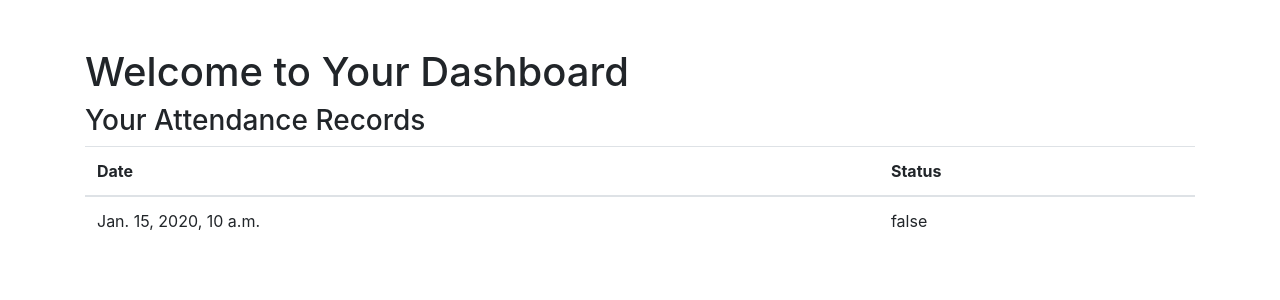
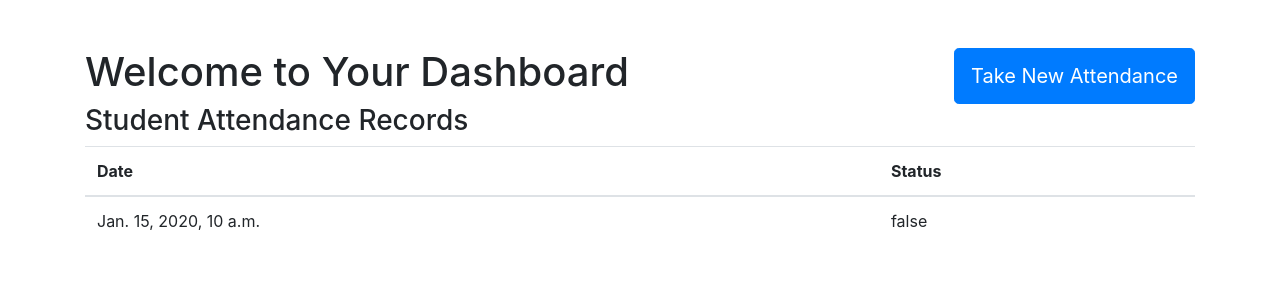
Before and after one commit to TEMHITHORPHE/_Rfid_attendance_system, a Django app: template attendance/templates/dashboard.html in a window 1280 px wide. Shown: the top 300 px of the page. Run offline with Django 3.2, Linux system fonts and the light colour scheme; the template is opened without the code that fills it: most values are stand-ins (such as "Sample title", 1, 10 or a date in 2020); some libraries are stand-ins or nearby versions.

Commit message:
minor ui update

```diff
--- a/attendance/templates/dashboard.html
+++ b/attendance/templates/dashboard.html
@@ -1,15 +1,20 @@
 <!DOCTYPE html>
 <html lang="en">
+
 <head>
     <meta charset="UTF-8">
     <meta name="viewport" content="width=device-width, initial-scale=1.0">
     <title>Dashboard</title>
     <link rel="stylesheet" href="https://stackpath.bootstrapcdn.com/bootstrap/4.3.1/css/bootstrap.min.css">
 </head>
+
 <body>
     <div class="container mt-5">
-        <h1>Welcome to Your Dashboard</h1>
-        <h3>Your Attendance Records</h3>
+        <section class="d-flex justify-content-between">
+            <h1>Welcome to Your Dashboard</h1>
+            <button type="button" class="btn btn-primary btn-lg">Take New Attendance</button>
+        </section>
+        <h3>Student Attendance Records</h3>
         <table class="table">
             <thead>
                 <tr>
@@ -19,13 +24,15 @@
             </thead>
             <tbody>
                 {% for record in attendance_records %}
-                    <tr>
-                        <td>{{ record.date }}</td>
-                        <td>{{ record.status }}</td>
-                    </tr>
+                <tr>
+                    <td>{{ record.date }}</td>
+                    <td>{{ record.status }}</td>
+                </tr>
                 {% endfor %}
             </tbody>
         </table>
+
     </div>
 </body>
+
 </html>
```
